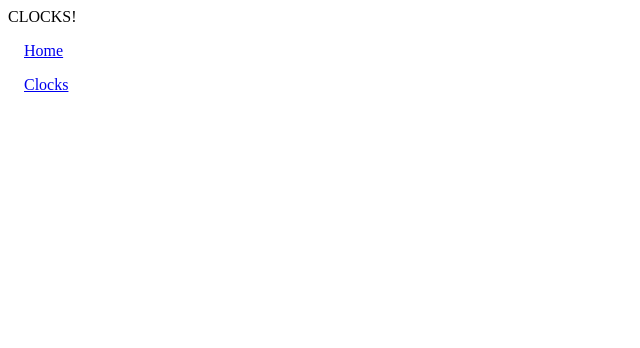
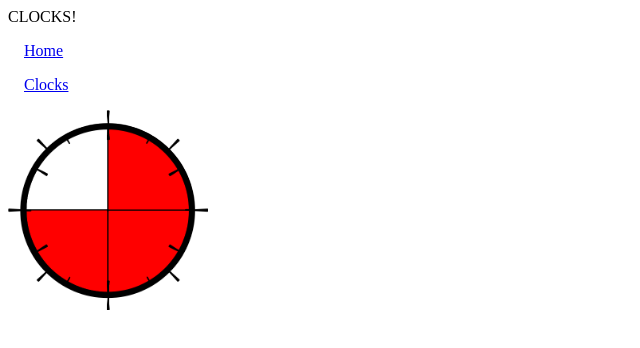
Before and after one commit to amcilraithwustl/rpg-tools, a Next.js app: page /clocks in a window 1280 px wide. Shown: the top 348 px of the page, without its empty margins (0-640 px from the left). Built offline with nearby package versions, Linux system fonts and the light colour scheme.

Commit message:
Working on clocks

```diff
--- a/package.json
+++ b/package.json
@@ -14,7 +14,8 @@
     "@mui/material": "^5.15.15",
     "next": "14.2.2",
     "react": "^18",
-    "react-dom": "^18"
+    "react-dom": "^18",
+    "recharts": "^2.12.6"
   },
   "devDependencies": {
     "@types/node": "^20",
--- a/pages/clocks/index.tsx
+++ b/pages/clocks/index.tsx
@@ -1,6 +1,31 @@
 import Link from 'next/link'
 import { List, ListItem } from "@mui/material";
+import Image from 'next/image';
+import { ResponsiveContainer, PieChart, Pie, Cell } from 'recharts';
 
+const data01 = [
+    { name: 'Group C', value: 100, on: false },
+    { name: 'Group D', value: 100, on: true },
+    { name: 'Group A', value: 100, on: true },
+    { name: 'Group B', value: 100, on: true },
+];
+
+const Clock = () => {
+    const radius = 100;
+    const radRatio = .86
+    return <div style={{ height: radius * 2, width: radius * 2, position: "relative" }}>
+        <ResponsiveContainer width="100%" height="100%" style={{ transform: "rotate(-90deg)" }}>
+            <PieChart width={100} height={100} >
+                <Pie data={data01} dataKey="value" cx="50%" cy="50%" outerRadius={radRatio * radius} fill="#000" >
+                    {data01.map((entry, index) => (
+                        <Cell key={`cell-${index}`} fill={entry.on ? "red" : "white"} stroke={"#000"} />
+                    ))}
+                </Pie>
+            </PieChart>
+        </ResponsiveContainer>
+        <img src="/clock_outline.png" alt="clock" style={{ position: 'absolute', width: '100%', height: '100%', top: 0, left: 0 }} />
+    </div>
+}
 
 export default function Clocks() {
     return (
@@ -14,6 +39,7 @@ export default function Clocks() {
                     <Link href="/clocks">Clocks</Link>
                 </ListItem>
             </List>
+            <Clock />
         </div>
     );
 }
```
Also changed, not shown: public/clock_outline.png (added), 1 other file (tests, documents, lock files or other folders).
